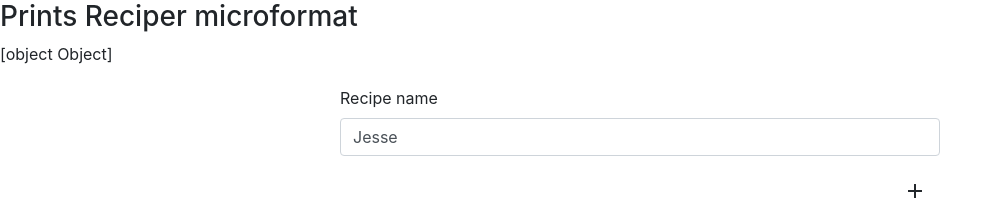
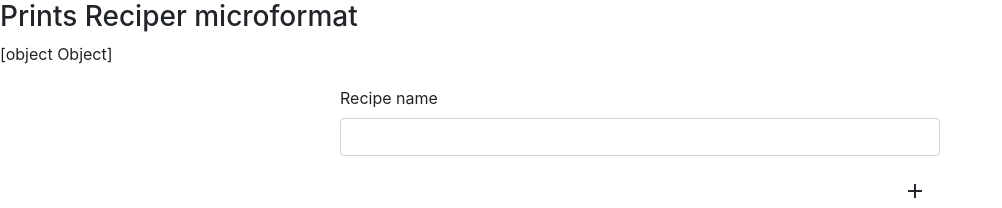
Before and after one commit to Gunzalez/recipe-builder, a React (Create React App) app: page / in a window 1280 px wide. Shown: the top 208 px of the page, without its empty margins (0-1002 px from the left). Built offline with nearby package versions, Linux system fonts and the light colour scheme.

Commit message:
Uses data attirbute instead of css class

```diff
--- a/src/components/Ingredient/Ingredient.js
+++ b/src/components/Ingredient/Ingredient.js
@@ -6,9 +6,8 @@ const ingredient = ({ dataId, ingredient, removeIngredient }) => {
             <div className='ingredient-row'>
 
                 <input type='text'
-                    className='ingredient form-control'
-                    name={dataId}
-                    id={dataId}
+                    className='form-control'
+                    data-name='ingredient'
                     defaultValue={ingredient}
                     data-id={dataId} />
 
--- a/src/containers/RecipeBuilder/RecipeBuilder.js
+++ b/src/containers/RecipeBuilder/RecipeBuilder.js
@@ -6,7 +6,7 @@ import Ingredient from '../../components/Ingredient/Ingredient';
 
 class RecipeBuilder extends Component {
     state = {
-        name: 'Jesse',
+        name: '',
         ingredients: [],
         additionalContent: []
     }
@@ -22,8 +22,8 @@ class RecipeBuilder extends Component {
     }
 
     formChangeHandler = (e) => {
-        const elmClassName = e.target.className.split(' ')[0];
-        switch(elmClassName){
+        const identifier = e.target.dataset.name;
+        switch(identifier){
             case 'ingredient':
                 const ingredients = this.state.ingredients.map(ingredient => {
                     if(ingredient.key == e.target.dataset.id){
@@ -33,10 +33,10 @@ class RecipeBuilder extends Component {
                         return ingredient;
                     }
                 })
-                this.setState({ ingredients }, ()=> { console.log(this.state) });
+                this.setState({ ingredients });
                 break;
             default:
-                this.setState({ [elmClassName]: e.target.value });
+                this.setState({ [identifier]: e.target.value });
                 break;
         }
     }
@@ -71,7 +71,7 @@ class RecipeBuilder extends Component {
                     key={key}
                     dataId={key}
                     ingredient={text}
-                    removeIngredient={()=> { removeIngredientHandler(key)} } />
+                    removeIngredient={ () => { removeIngredientHandler(key)} } />
             })
         }
 
@@ -86,7 +86,8 @@ class RecipeBuilder extends Component {
                         <label htmlFor='name'>Recipe name</label>
 
                         <input type='text'
-                            className='name form-control'
+                            className='form-control'
+                            data-name='name'
                             defaultValue={name} />
                         </div>
 
```
